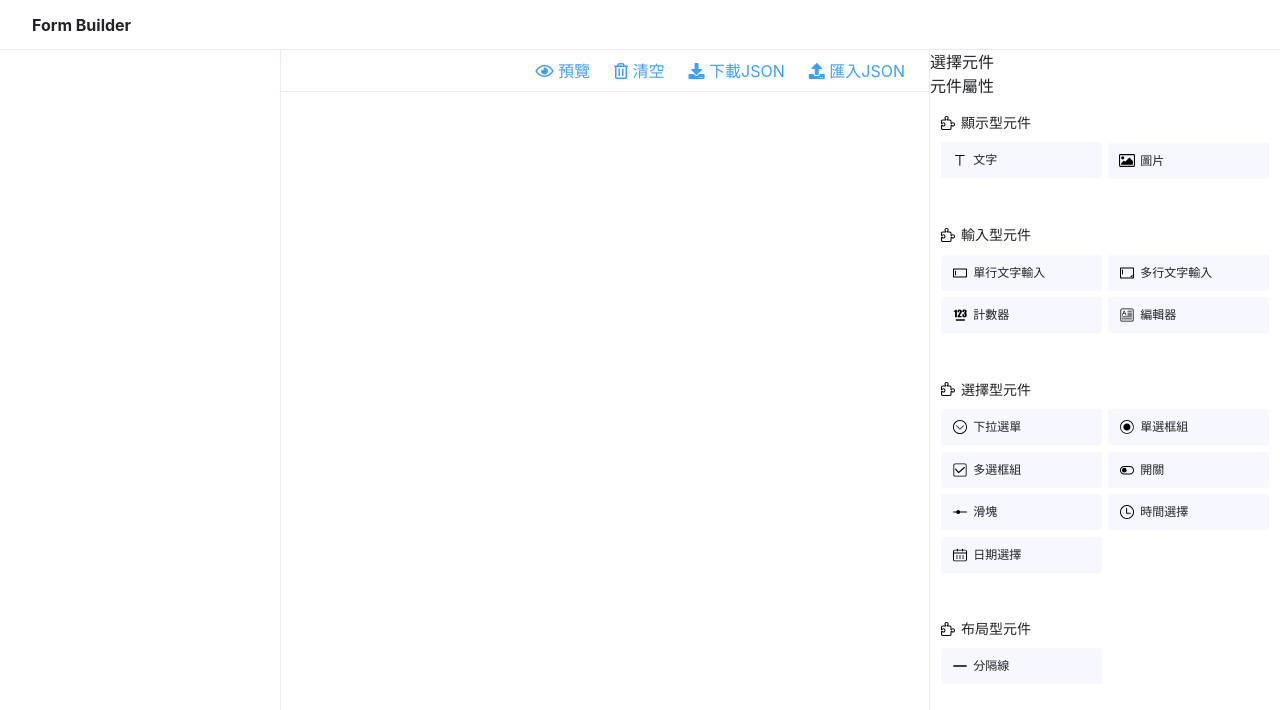
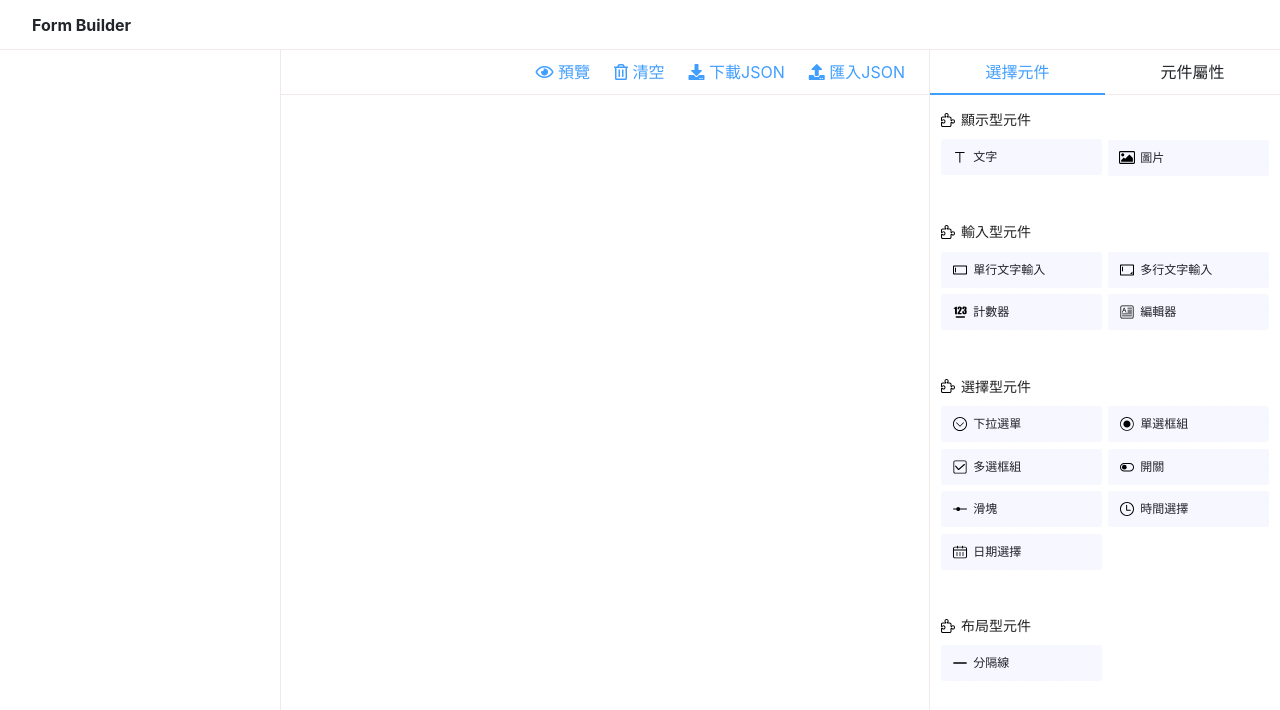
Before and after one commit to 7070587/farm-vue, a Vue app: page /w-home in a window 1280 px wide. Shown: the top 710 px of the page. Built offline with nearby package versions, Linux system fonts and the light colour scheme.

Commit message:
Update | scss | update style

```diff
--- a/src/scss/action.scss
+++ b/src/scss/action.scss
@@ -25,11 +25,11 @@
         right: 50px;
         border-color: $lighter-blue-color;
         color: $lighter-blue-color;
-        background: #fff;
+        background: $white-color;
 
         &:hover {
             background: $lighter-blue-color;
-            color: #fff;
+            color: $white-color;
         }
     }
 
@@ -37,11 +37,11 @@
         right: 18px;
         border-color: $lighter-red-color;
         color: $lighter-red-color;
-        background: #fff;
+        background: $white-color;
 
         &:hover {
             background: $lighter-red-color;
-            color: #fff;
+            color: $white-color;
         }
     }
 }
--- a/src/scss/element-setting.scss
+++ b/src/scss/element-setting.scss
@@ -1,3 +1,22 @@
+.tab-title {
+    display: flex;
+    height: $behavior-height;
+    line-height: $behavior-height;
+
+    &--item {
+        width: 100%;
+        display: flex;
+        justify-content: center;
+        border-bottom: 1px solid $border-color;
+        cursor: pointer;
+
+        &__active {
+            border-bottom: 2px solid $lighter-blue-color;
+            color: $lighter-blue-color;
+        }
+    }
+}
+
 .setting {
     &--row {
         margin: 1rem;
--- a/src/scss/generate.scss
+++ b/src/scss/generate.scss
@@ -1,5 +1,5 @@
 .generate {
-    height: calc(100% - 42px);
+    height: calc(100% - #{$behavior-height});
 
     &--container {
         height: 100%;
@@ -16,6 +16,7 @@
             // border: none;
             background-color: $selected-color;
             border: 2px solid $lighter-blue-color;
+            cursor: all-scroll;
         }
 
         &:hover {
--- a/src/scss/variables.scss
+++ b/src/scss/variables.scss
@@ -1,10 +1,11 @@
 $header-height: 50px;
-$behavior-height: 42px;
+$behavior-height: 45px;
 
 $left-width: 280px;
 $right-width: 350px;
 
 $selected-color: #f6f7ff;
 $border-color: #f1e8e8;
+$white-color: #fff;
 $lighter-blue-color: #409eff;
 $lighter-red-color: #f56c6c;
```
